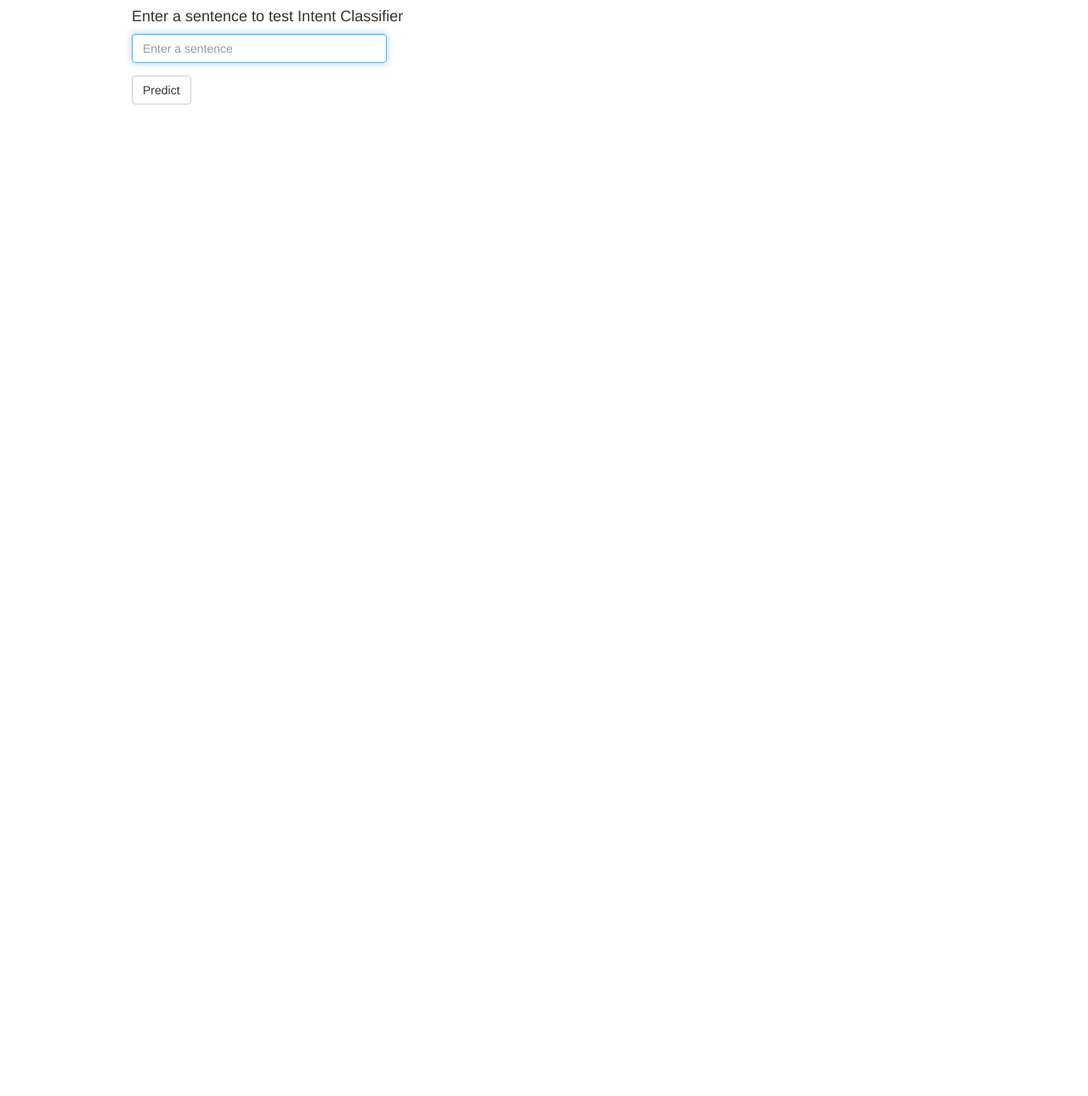
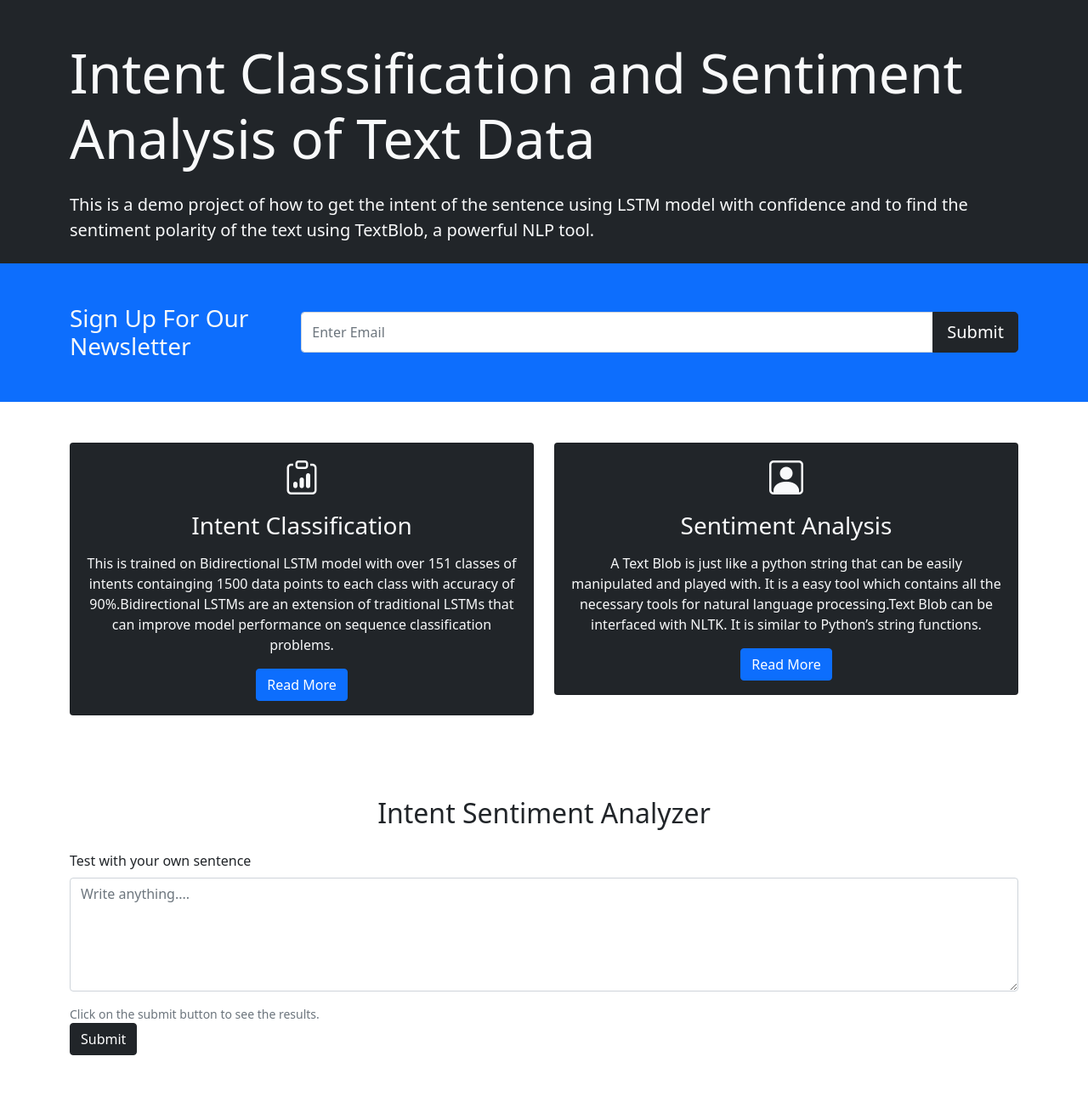
Before and after one commit to shubendu/Intent-Sentiment-Analysis, a Flask app: page / in a window 1280 px wide. Shown: the whole page at 85% size. Before the commit the page ends 123 px from the top, so only its background shows below. Run offline with Flask 2, Linux system fonts and the light colour scheme; parts of the project's set-up code (start-up, migrations or seed data) failed here and were passed over; some libraries are stand-ins or nearby versions.

Commit message:
updating html

```diff
--- a/templates/index.html
+++ b/templates/index.html
@@ -1,41 +1,203 @@
 <!DOCTYPE html>
-<html>
+<html lang="en">
   <head>
-    <title>Intent Classifier</title>
-    <meta name="viewport" content="width=device-width, initial-scale=1.0">
-    <link href="//netdna.bootstrapcdn.com/bootstrap/3.3.6/css/bootstrap.min.css" rel="stylesheet" media="screen">
-    <style>
-      .container {
-        max-width: 1000px;
-      }
-    </style>
+    <meta charset="UTF-8" />
+    <meta http-equiv="X-UA-Compatible" content="IE=edge" />
+    <meta name="viewport" content="width=device-width, initial-scale=1.0" />
+    <link
+      href="https://cdn.jsdelivr.net/npm/bootstrap@5.0.1/dist/css/bootstrap.min.css"
+      rel="stylesheet"
+      integrity="sha384-+0n0xVW2eSR5OomGNYDnhzAbDsOXxcvSN1TPprVMTNDbiYZCxYbOOl7+AMvyTG2x"
+      crossorigin="anonymous"
+    />
+    <link
+      rel="stylesheet"
+      href="https://cdn.jsdelivr.net/npm/bootstrap-icons@1.3.0/font/bootstrap-icons.css"
+    />
+    <link
+      href="https://api.mapbox.com/mapbox-gl-js/v2.1.1/mapbox-gl.css"
+      rel="stylesheet"
+    />
+
+    <title>Intent Senti App</title>
   </head>
   <body>
-    <div class="container">
-      <div class="row-sm-5 row-sm-offset-1">
-          <h4>Enter a sentence to test Intent Classifier</h4>
-            <form role="form" method='POST' action='/'>
-              <div class="form-group">
-                <input type="text" name="sentence" class="form-control" id="url-box" placeholder="Enter a sentence" style="max-width: 300px;" autofocus required>
-              </div>
-              <button type="submit" class="btn btn-default">Predict</button>
-            </form>
-          <br>
-      </div>
 
 
-      <div class="row-sm-5 row-sm-offset-1">
-          {% if result %}
-          <h4>Sentence : {{ result[0] }}</h4>
-          <h4>Predicted Intent : {{ result[1] }} with {{ result[2] }}% accuracy</h4>
-          <h4>Predicted Sentiment : {{ result[3] }} with {{ result[4] }} polarity</h4>
-          {% endif %}
+    <!-- Showcase -->
+    <section
+      class="bg-dark text-light p-5 p-lg-0 pt-lg-5 text-center text-sm-start"
+    >
+      <div class="container">
+        <div class="d-sm-flex align-items-center justify-content-between">
+          <div>
+            <h1 class="display-3">Intent Classification and Sentiment Analysis of Text Data</h1>
+            <p class="lead my-4">
+			This is a demo project of how to get the intent of the sentence using LSTM model with confidence and to find the sentiment polarity of the text using TextBlob, a powerful NLP tool.
+            </p>
+
+          </div>
+        </div>
       </div>
+    </section>
+
+
+	    <!-- Newsletter -->
+    <section class="bg-primary text-light p-5">
+      <div class="container">
+        <div class="d-md-flex justify-content-between align-items-center">
+          <h3 class="mb-3 mb-md-0">Sign Up For Our Newsletter</h3>
+
+          <div class="input-group news-input">
+            <input type="text" class="form-control" placeholder="Enter Email" />
+            <button class="btn btn-dark btn-lg" type="button">Submit</button>
+          </div>
+        </div>
+      </div>
+    </section>
+  <!-- Boxes -->
+    <section class="p-5">
+      <div class="container">
+        <div class="row text-center g-4">
+          <div class="col-md">
+            <div class="card bg-dark text-light">
+              <div class="card-body text-center">
+                <div class="h1 mb-3">
+                  <i class="bi bi-clipboard-data"></i>
+                </div>
+                <h3 class="card-title mb-3">Intent Classification</h3>
+                <p class="card-text">
+                  This is trained on Bidirectional LSTM model with over 151 classes of intents containging 1500 data points to each class with accuracy of 90%.Bidirectional LSTMs are an extension of traditional LSTMs that can improve model performance on sequence classification problems.
+                </p>
+                <a href="#" class="btn btn-primary">Read More</a>
+              </div>
+            </div>
+          </div>
+          <div class="col-md">
+            <div class="card bg-dark text-light">
+              <div class="card-body text-center">
+                <div class="h1 mb-3">
+                  <i class="bi bi-person-square"></i>
+                </div>
+                <h3 class="card-title mb-3">Sentiment Analysis</h3>
+                <p class="card-text">
+                  A Text Blob is just like a python string that can be easily manipulated and played with. It is a easy tool which contains all the necessary tools for natural language processing.Text Blob can be interfaced with NLTK. It is similar to Python’s string functions.
+                </p>
+                <a href="#" class="btn btn-primary">Read More</a>
+              </div>
+            </div>
+          </div>
+        </div>
+      </div>
+    </section>
+
+  <!-- Intent Senti app <input type="email" class="form-control" id="exampleInputEmail1" aria-describedby="emailHelp">-->
+    <section class="p-5">
+      <div class="container">
+        <h2 class="text-center mb-4">Intent Sentiment Analyzer</h2>
 
 
 
-    </div>
+
+	<form role="form" method='POST' action='/'>
+    <div class="form-group">
+	<div class="mb-3">
+	<label for="exampleInputEmail1" class="form-label">Test with your own sentence</label>
+
+	<textarea class="form-control" name="sentence" rows="5" placeholder="Write anything...."></textarea>
+  </div>
+	<div id="emailHelp" class="form-text">Click on the submit button to see the results.</div>
+	</div>
+
+	<button type="submit" class="btn btn-dark">Submit</button>
+	</form>
+
+	</section>
+
+  {% if result %}
+			  <section class="p-5">
+			  <div class="container">
+			  <h1 class="display-6">Sentence : {{ result[0] }}</h1>
+			  </div>
+			  </section>
+  {% endif %}
 
 
+  <!-- Boxes -->
+  <div>
+  {% if result %}
+    <section class="p-5">
+
+      <div class="container">
+        <div class="row text-center g-4">
+          <div class="col-md">
+            <div class="card text-dark">
+              <div class="card-body text-center">
+                <div class="h1 mb-3">
+                  <i class="bi bi-clipboard-data"></i>
+                </div>
+                <h3 class="card-title mb-3">Intent Classification Results</h3>
+
+                <p class="card-text">
+					   <table class="table">
+					  <tbody>
+						<tr>
+						  <th scope="row">Intent Class: </th>
+						  <td></td>
+						  <td></td>
+						  <td><p class="text-success">{{ result[1] }}</p></td>
+						</tr>
+						<tr>
+						  <th scope="row"> Confidence: </th>
+						  <td></td>
+						  <td></td>
+						  <td><p class="text-success">{{ result[2] }}%</p></td>
+						</tr>
+
+						</tr>
+					  </tbody>
+					</table>
+                 </p>
+
+              </div>
+            </div>
+          </div>
+          <div class="col-md">
+            <div class="card  text-dark">
+              <div class="card-body text-center">
+                <div class="h1 mb-3">
+                  <i class="bi bi-person-square"></i>
+                </div>
+                <h3 class="card-title mb-3">Sentiment Analysis Results</h3>
+                <p class="card-text">
+                 <table class="table">
+					  <tbody>
+						<tr>
+						  <th scope="row">Sentiment: </th>
+						  <td></td>
+						  <td></td>
+						  <td><p class="text-success">{{ result[3] }}</p></td>
+						</tr>
+						<tr>
+						  <th scope="row"> Polarity: </th>
+						  <td></td>
+						  <td></td>
+						  <td><p class="text-success">{{ result[4] }}</p></td>
+						</tr>
+
+						</tr>
+					  </tbody>
+					</table>
+				 </p>
+
+              </div>
+            </div>
+          </div>
+        </div>
+      </div>
+
+    </section>
+    {% endif %}
+  </div>
   </body>
 </html>
```
